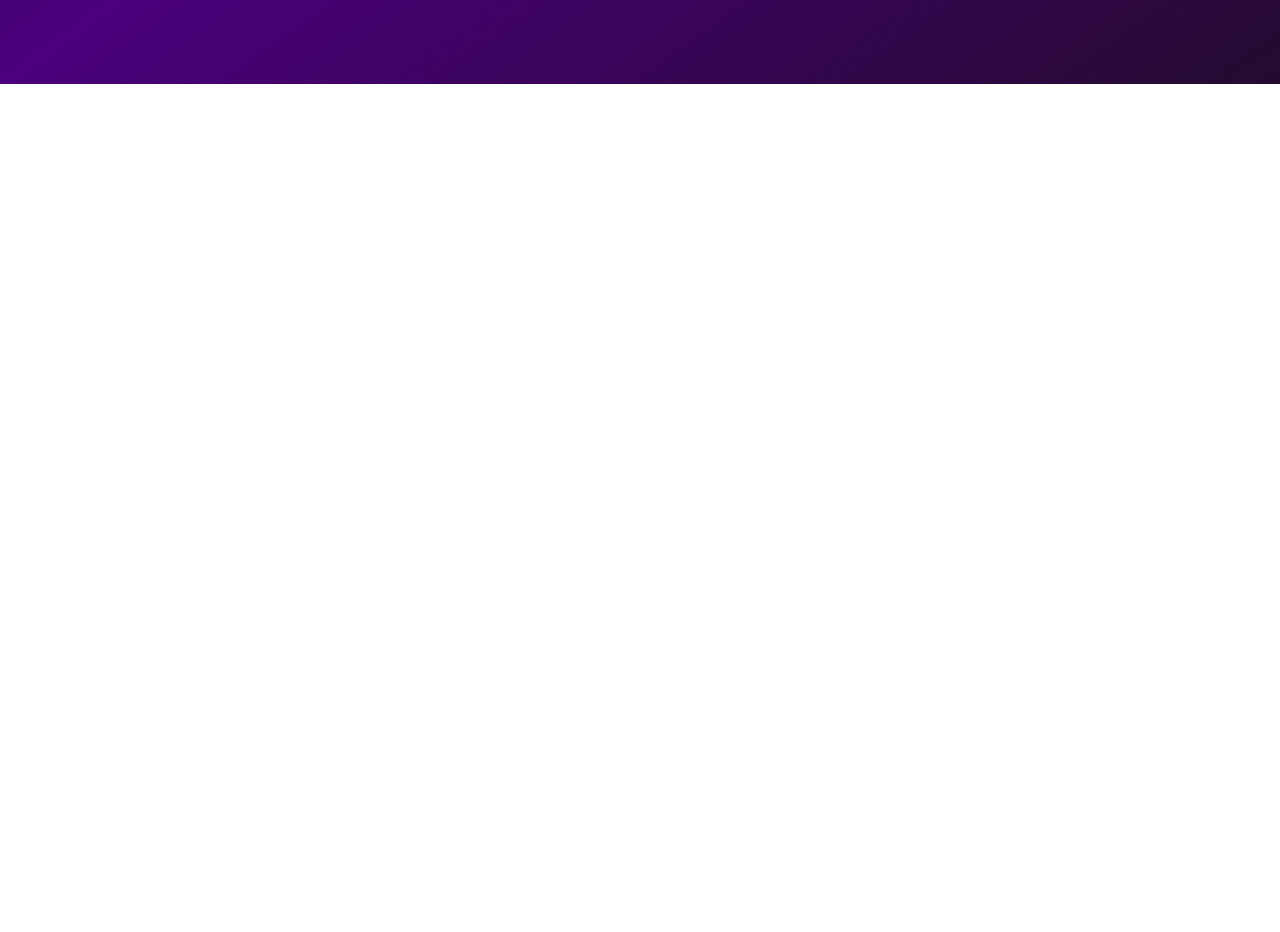
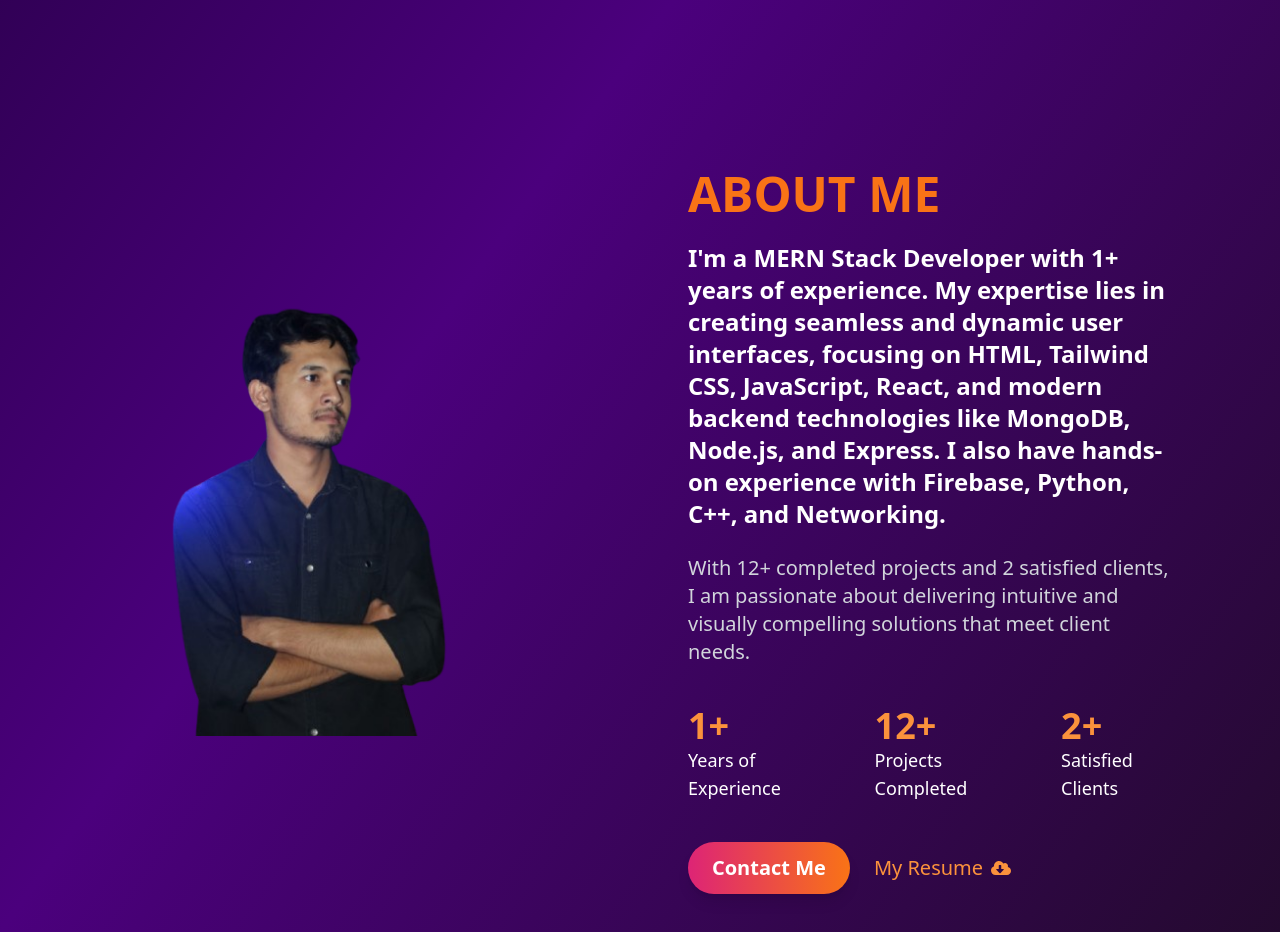
Before and after one commit to chayon1001/portfolio-by-react, a React (Vite) app: page / in a window 1280 px wide. Shown: the part 840-1772 px from the top of the page. Before the commit the page ends 924 px from the top, so only its background shows below. Built offline with nearby package versions, Linux system fonts and the light colour scheme.

Commit message:
added the about me page

```diff
--- /dev/null
+++ b/src/components/about/AboutMe.jsx
@@ -0,0 +1,61 @@
+import React from 'react';
+import profileImage from '../../assets/chayon_2-removebg-preview.png'; // Replace this with your actual image path
+import { FaCloudDownloadAlt } from "react-icons/fa";
+
+const AboutMe = () => {
+    return (
+        <div className="min-h-screen w-10/12 mx-auto mt-12 flex flex-col lg:flex-row items-center justify-center">
+            {/* Left Side: Profile Image */}
+            <div className="w-full lg:w-1/2 flex relative">
+                <img
+                    src={profileImage}
+                    alt="Profile"
+                    className="rounded-2xl w-2/3 lg:w-3/4  transform hover:scale-105 duration-300 relative -top-0 md:-top-24"
+                />
+            </div>
+
+            {/* Right Side: Information */}
+            <div className="w-full lg:w-1/2 text-center lg:text-left mt-10 lg:mt-0 lg:pl-12">
+                <h2 className="text-5xl font-bold uppercase text-orange-500 mb-6">About Me</h2>
+                <p className="text-2xl text-white font-semibold mb-6">
+                    I'm a MERN Stack Developer with 1+ years of experience. My expertise lies in creating seamless and dynamic user interfaces, focusing on HTML, Tailwind CSS, JavaScript, React, and modern backend technologies like MongoDB, Node.js, and Express. I also have hands-on experience with Firebase, Python, C++, and Networking.
+                </p>
+                <p className="text-xl text-gray-300 mb-10">
+                    With 12+ completed projects and 2 satisfied clients, I am passionate about delivering intuitive and visually compelling solutions that meet client needs.
+                </p>
+
+                {/* Stats */}
+                <div className="flex justify-center lg:justify-start space-x-12 mb-10">
+                    <div>
+                        <h3 className="text-4xl text-orange-400 font-bold">1+</h3>
+                        <p className="text-lg text-white">Years of Experience</p>
+                    </div>
+                    <div>
+                        <h3 className="text-4xl text-orange-400 font-bold">12+</h3>
+                        <p className="text-lg text-white">Projects Completed</p>
+                    </div>
+                    <div>
+                        <h3 className="text-4xl text-orange-400 font-bold">2+</h3>
+                        <p className="text-lg text-white">Satisfied Clients</p>
+                    </div>
+                </div>
+
+                {/* Buttons */}
+                <div className="flex items-center justify-center lg:justify-start space-x-6">
+                    <button className="px-6 py-3 text-xl rounded-full bg-gradient-to-r from-[#dd2476] to-orange-500 text-white font-semibold shadow-lg hover:scale-105 transform duration-300">
+                        Contact Me
+                    </button>
+                    <a
+                        href="/resume.pdf" // Update with your resume link
+                        className="text-orange-400 text-xl flex items-center space-x-2 hover:underline"
+                    >
+                        <span>My Resume</span>
+                        <FaCloudDownloadAlt />
+                    </a>
+                </div>
+            </div>
+        </div>
+    );
+};
+
+export default AboutMe;
--- a/src/components/banner/Banner.jsx
+++ b/src/components/banner/Banner.jsx
@@ -81,7 +81,7 @@ const Banner = () => {
                 </div>
             </div>
 
-            {/* Social Media Icons Section */}
+
 
         </div>
     );
--- a/src/components/home/Home.jsx
+++ b/src/components/home/Home.jsx
@@ -1,10 +1,12 @@
 import React from 'react';
 import Banner from '../banner/Banner';
+import AboutMe from '../about/AboutMe';
 
 const Home = () => {
     return (
         <div>
          <Banner></Banner>
+         <AboutMe></AboutMe>
         </div>
     );
 };
```
